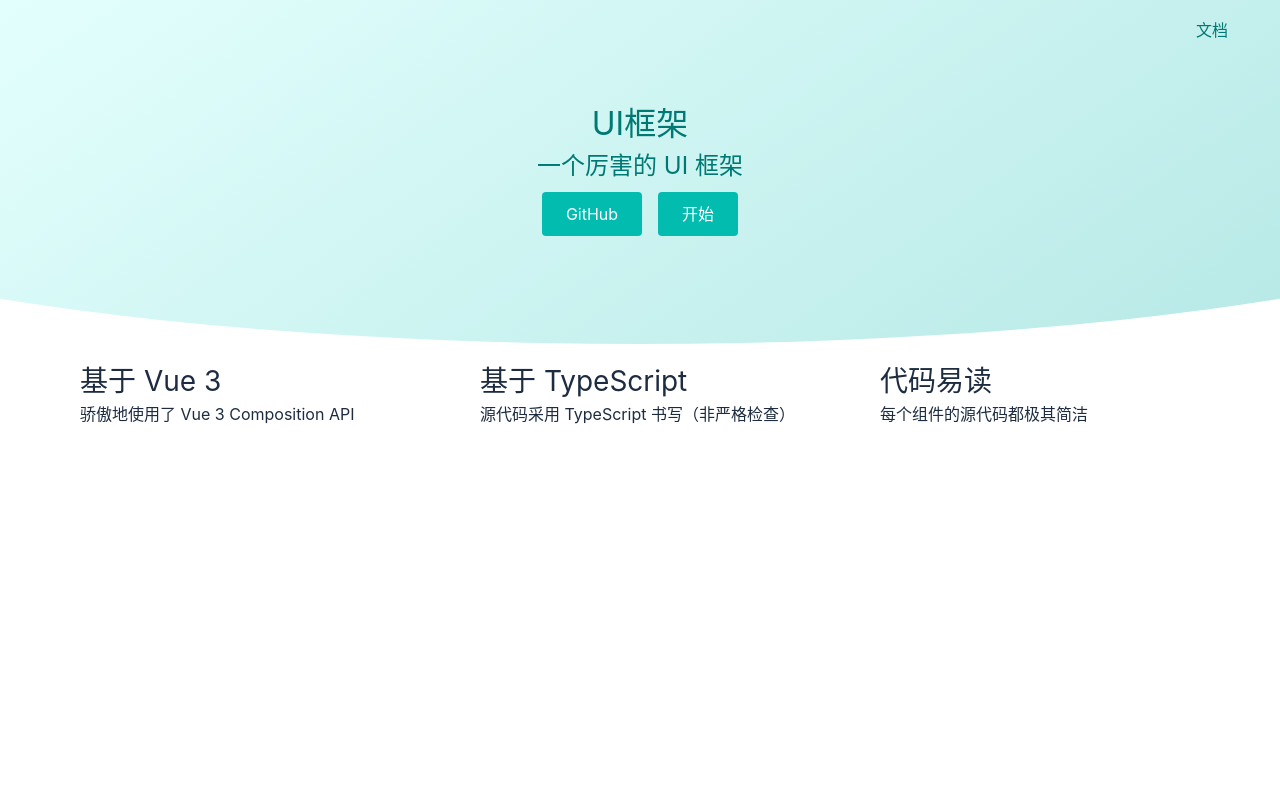
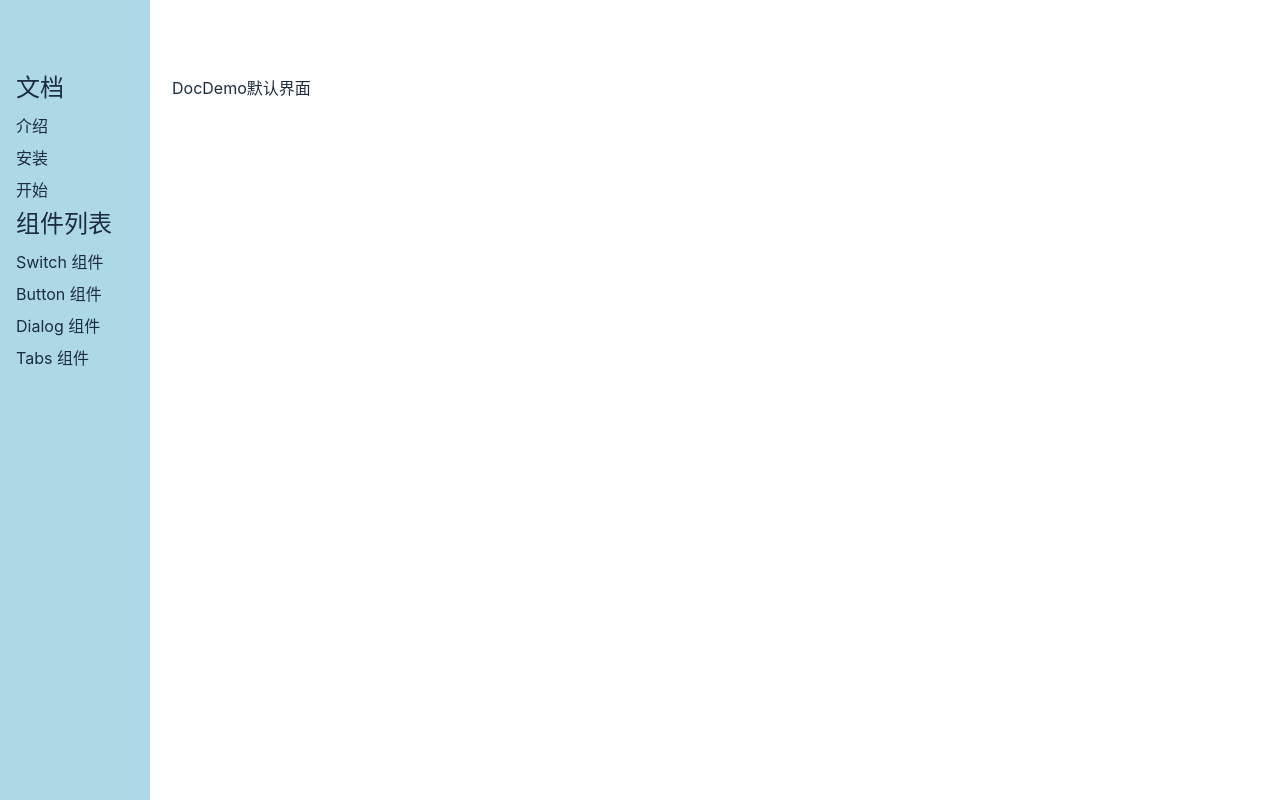
Before and after one commit to LuLiang0307/gulu-ui, a Vue app: page /#/doc in a window 1280 px wide. Before the commit this address led to /#/. Built offline with nearby package versions, Linux system fonts and the light colour scheme.

Commit message:
点击高亮侧边栏

```diff
--- a/src/components/Topnav.vue
+++ b/src/components/Topnav.vue
@@ -40,8 +40,8 @@ export default {
 <style lang="scss" scoped>
 $color: #007974;
 .icon {
-  width: 1.5em;
-  height: 1.5em;
+  width: 2em;
+  height: 2em;
   vertical-align: -0.15em;
   fill: currentColor;
   overflow: hidden;
--- a/src/views/Doc.vue
+++ b/src/views/Doc.vue
@@ -24,19 +24,18 @@
   </div>
 </template>
 <script lang='ts'>
-import Topnav from '../components/Topnav.vue'
-  import { inject, Ref } from 'vue'
+import Topnav from "../components/Topnav.vue";
+import { inject, Ref } from "vue";
 export default {
-  name:'App',
-  components:{
-    Topnav
+  name: "App",
+  components: {
+    Topnav,
   },
-  setup(){
-    const menuVisible = inject<Ref<boolean>>('menuVisible')
-    return {menuVisible}
-  }
-}
-
+  setup() {
+    const menuVisible = inject<Ref<boolean>>("menuVisible");
+    return { menuVisible };
+  },
+};
 </script>
 <style lang="scss" scoped>
 .layout {
@@ -69,7 +68,6 @@ export default {
 aside {
   background: lightblue;
   width: 150px;
-  padding: 16px;
   position: fixed;
   top: 0;
   left: 0;
@@ -77,14 +75,22 @@ aside {
   height: 100%;
   > h2 {
     margin-bottom: 4px;
+    padding: 0 16px;
   }
   > ol {
     > li {
-      padding: 4px 0;
+      a {
+          padding: 4px 16px;
+          display: block;
+          text-decoration: none;
+        &.router-link-active {
+          background: white;
+        }
+      }
     }
   }
 }
- main {
+main {
   overflow: auto;
 }
 </style>
```
